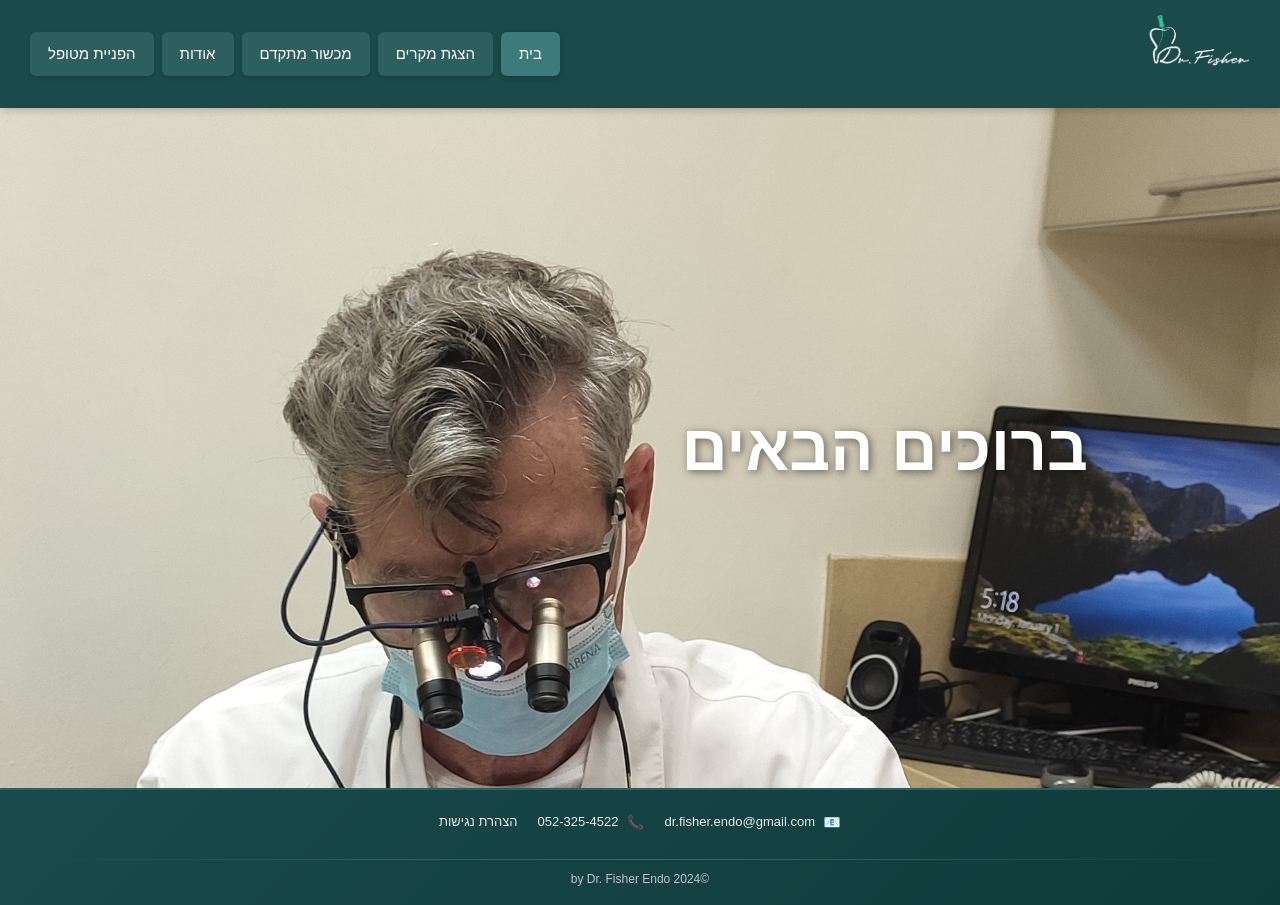
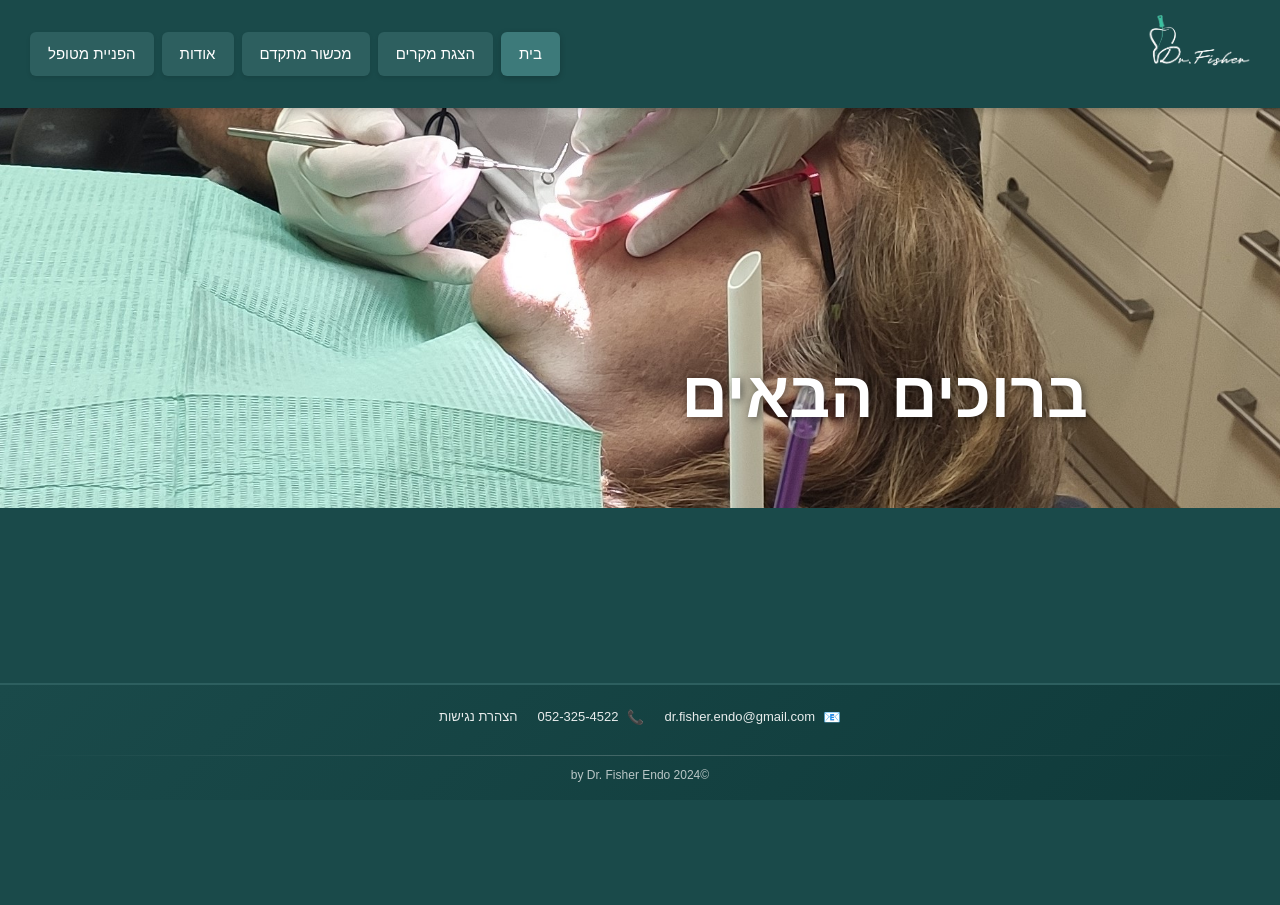
Before and after one commit to SenseiFisher/drfisher, a React (Create React App) app: page / in a window 1280 px wide. After the commit the page ends 800 px from the top, so only its background shows below. Built offline with nearby package versions, Linux system fonts and the light colour scheme.

Commit message:
Make homepage not scrollable

```diff
--- a/src/index.css
+++ b/src/index.css
@@ -13,6 +13,10 @@
     --light-bg: #f5f5f0;
 }
 
+html {
+    height: 100%;
+}
+
 body {
     font-family: 'Arial', 'Helvetica', sans-serif;
     direction: rtl;
@@ -22,6 +26,30 @@
     line-height: 1.6;
     margin: 0;
     padding: 0;
+    height: 100%;
+}
+
+#root {
+    height: 100vh;
+    display: flex;
+    flex-direction: column;
+}
+
+.App {
+    height: 100vh;
+    display: flex;
+    flex-direction: column;
+    min-height: 0;
+}
+
+/* Prevent scrolling on home page only */
+body.home-page-active {
+    overflow: hidden;
+}
+
+body.home-page-active #root,
+body.home-page-active .App {
+    overflow: hidden;
 }
 
 /* Skip to Content Link */
@@ -115,24 +143,35 @@
 
 /* Main Content */
 main {
-    min-height: calc(100vh - 200px);
+    flex: 1;
     margin: 0;
     padding: 0;
     background-color: var(--dark-teal);
+    overflow-y: auto;
+    overflow-x: hidden;
+    display: flex;
+    flex-direction: column;
+    min-height: 0;
+}
+
+/* Home page - no scroll, fill viewport */
+main.home-page {
+    overflow: hidden;
 }
 
 /* Hero Section */
 .hero-section {
     position: relative;
     width: 100%;
-    height: 85vh;
-    min-height: 600px;
+    height: 100%;
+    flex: 1;
     overflow: hidden;
     background-color: var(--dark-teal);
     margin: 0;
     padding: 0;
-    margin-bottom: 0 !important;
-    display: block;
+    display: flex;
+    flex-direction: column;
+    min-height: 0;
 }
 
 section {
--- a/src/pages/Home.js
+++ b/src/pages/Home.js
@@ -1,7 +1,22 @@
-import React from 'react';
+import React, { useEffect } from 'react';
 import heroImage from '../assets/images/hero/hero-main.jpg';
 
 function Home() {
+  useEffect(() => {
+    const body = document.body;
+    const main = document.getElementById('main-content');
+    if (body && main) {
+      body.classList.add('home-page-active');
+      main.classList.add('home-page');
+    }
+    return () => {
+      if (body && main) {
+        body.classList.remove('home-page-active');
+        main.classList.remove('home-page');
+      }
+    };
+  }, []);
+
   return (
     <section className="hero-section">
       <div className="hero-image">
```
